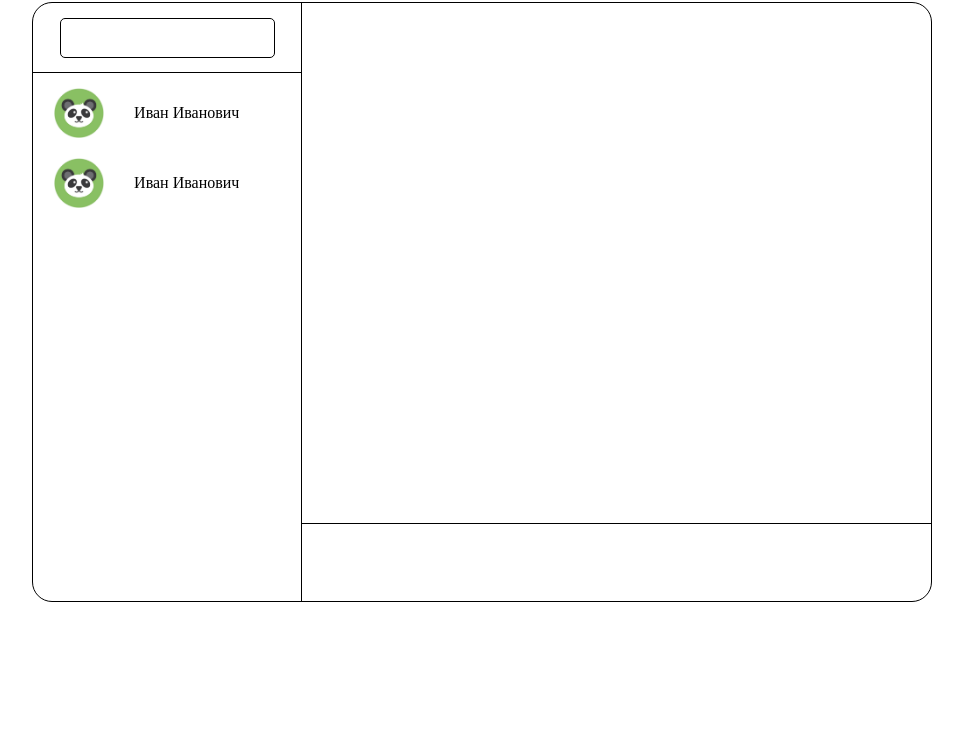
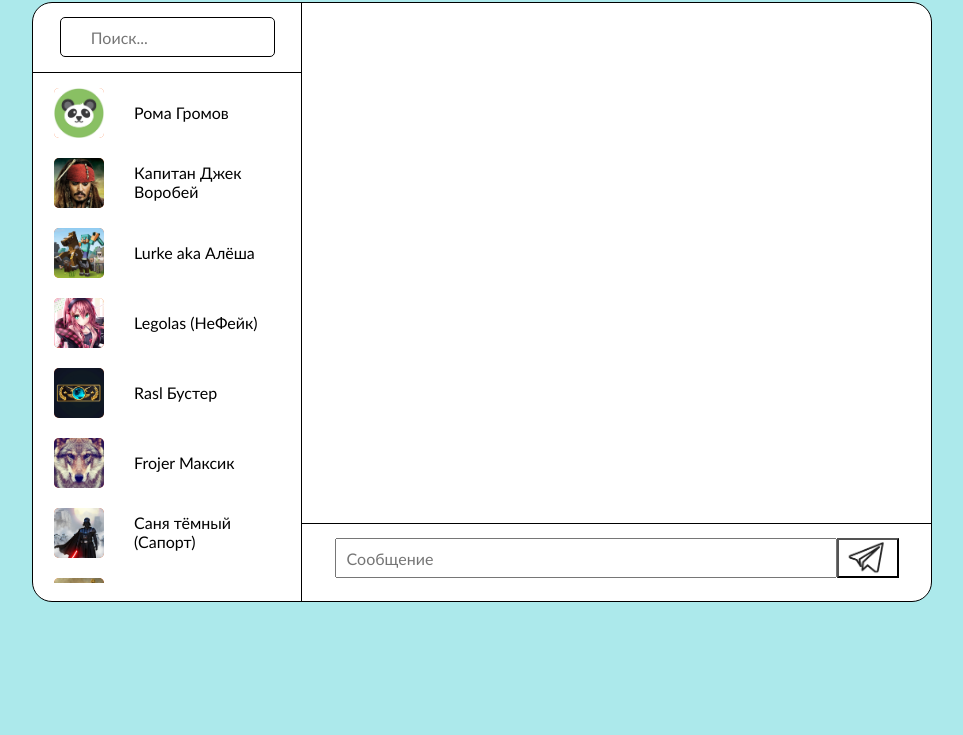
Before and after one commit to WheatleyCODE/WheatleyCHAT, a website: page src/views/pages/index.html in a window 1280 px wide. Shown: the part 65-800 px from the top of the page, without its empty margins (158-1121 px from the left). Drawn offline with nearby package versions, Linux system fonts and the light colour scheme; files that its build step writes are made by us from their sources; files whose address does not match are found by name.

Commit message:
Made left and right-bottom side

```diff
--- /dev/null
+++ b/src/assets/styles/_general.scss
@@ -0,0 +1,112 @@
+* {
+    box-sizing: border-box;
+    font-family: 'Gill Sans', 'Gill Sans MT', Calibri, 'Trebuchet MS', sans-serif;
+}
+body {
+    background-color: rgb(172, 233, 235);
+}
+.MainText {
+    text-align: center;
+    margin-top: 20px;
+    margin-bottom: 10px;
+}
+.Options {
+    display: flex;
+    justify-content: center;
+}
+.ChatBlock {
+    width: 900px;
+    height: 600px;
+    border-radius: 20px;
+    border:$border-style;
+    display: flex;
+    background-color: white;
+}
+.ChatBlock__SiteBar {
+    width: 30%;
+    height: 100%;
+    border-right:$border-style;
+}
+.ChatBlock__UserContent {
+    width: 70%;
+    height: 100%;
+}
+.ChatBlock__Search {
+    width: 100%;
+    height: 70px;
+    border-bottom:1px solid black;
+    display: flex;
+    align-items: center;
+    justify-content: center;
+}
+.ChatBlock__SearchFriend{
+    width: 80%;
+    height: 40px;
+    padding: 10px;
+    border-radius: 5px;
+    border:$border-style;
+    padding-left:30px;
+}
+.ChatBlock__SearchFriend:focus {
+    border: 1px solid rgb(82, 46, 245);
+}
+.ChatBlock__FriendsList {
+    width: 100%;
+    height: 510px;
+    display: flex;
+    flex-direction: column;
+    align-items: center;
+    overflow: auto;
+}
+.ChatBlock__Communication {
+    width: 100%;
+    height: 520px;
+}
+.ChatBlock__UserMessage {
+    width: 100%;
+    height: 70px;
+    border-top:$border-style;
+    display: flex;
+    align-items: center;
+    justify-content: center;
+}
+.FriendVisual {
+    min-height: 60px;
+    width:88%;
+    border-radius:7px;
+    margin-top: 10px;
+    padding: 5px;
+    display: flex;
+    align-items: center;
+}
+.FriendVisual:hover {
+    background-color: rgba(83, 46, 245, 0.445);
+    cursor: pointer;
+}
+.ChatBlock__FriendAvatar {
+    width: 50px;
+    height: 50px;
+    background-color: rgb(245, 109, 46);
+    border-radius: 5px;
+}
+.ChatBlock__FriendNameText {
+    margin-left: 30px;
+}
+.ChatBlock_FriendAvatarImg {
+    width: 50px;
+    height: 50px;
+    border-radius:5px;
+}
+.ChatBlock__UserMessageInput {
+    width: 80%;
+    height: 40px;
+    padding-left: 10px;
+}
+.ChatBlock__UserMessageButton {
+    height: 40px;
+    background-color: white;
+}
+.ChatBlock__UserMessageButtonImages {
+    width: auto;
+    height: 100%;
+}
--- /dev/null
+++ b/src/assets/styles/_normalize.scss
@@ -0,0 +1,349 @@
+/*! normalize.css v8.0.1 | MIT License | github.com/necolas/normalize.css */
+
+/* Document
+   ========================================================================== */
+
+/**
+ * 1. Correct the line height in all browsers.
+ * 2. Prevent adjustments of font size after orientation changes in iOS.
+ */
+
+ html {
+    line-height: 1.15; /* 1 */
+    -webkit-text-size-adjust: 100%; /* 2 */
+  }
+
+  /* Sections
+     ========================================================================== */
+
+  /**
+   * Remove the margin in all browsers.
+   */
+
+  body {
+    margin: 0;
+  }
+
+  /**
+   * Render the `main` element consistently in IE.
+   */
+
+  main {
+    display: block;
+  }
+
+  /**
+   * Correct the font size and margin on `h1` elements within `section` and
+   * `article` contexts in Chrome, Firefox, and Safari.
+   */
+
+  h1 {
+    font-size: 2em;
+    margin: 0.67em 0;
+  }
+
+  /* Grouping content
+     ========================================================================== */
+
+  /**
+   * 1. Add the correct box sizing in Firefox.
+   * 2. Show the overflow in Edge and IE.
+   */
+
+  hr {
+    box-sizing: content-box; /* 1 */
+    height: 0; /* 1 */
+    overflow: visible; /* 2 */
+  }
+
+  /**
+   * 1. Correct the inheritance and scaling of font size in all browsers.
+   * 2. Correct the odd `em` font sizing in all browsers.
+   */
+
+  pre {
+    font-family: monospace, monospace; /* 1 */
+    font-size: 1em; /* 2 */
+  }
+
+  /* Text-level semantics
+     ========================================================================== */
+
+  /**
+   * Remove the gray background on active links in IE 10.
+   */
+
+  a {
+    background-color: transparent;
+  }
+
+  /**
+   * 1. Remove the bottom border in Chrome 57-
+   * 2. Add the correct text decoration in Chrome, Edge, IE, Opera, and Safari.
+   */
+
+  abbr[title] {
+    border-bottom: none; /* 1 */
+    text-decoration: underline; /* 2 */
+    text-decoration: underline dotted; /* 2 */
+  }
+
+  /**
+   * Add the correct font weight in Chrome, Edge, and Safari.
+   */
+
+  b,
+  strong {
+    font-weight: bolder;
+  }
+
+  /**
+   * 1. Correct the inheritance and scaling of font size in all browsers.
+   * 2. Correct the odd `em` font sizing in all browsers.
+   */
+
+  code,
+  kbd,
+  samp {
+    font-family: monospace, monospace; /* 1 */
+    font-size: 1em; /* 2 */
+  }
+
+  /**
+   * Add the correct font size in all browsers.
+   */
+
+  small {
+    font-size: 80%;
+  }
+
+  /**
+   * Prevent `sub` and `sup` elements from affecting the line height in
+   * all browsers.
+   */
+
+  sub,
+  sup {
+    font-size: 75%;
+    line-height: 0;
+    position: relative;
+    vertical-align: baseline;
+  }
+
+  sub {
+    bottom: -0.25em;
+  }
+
+  sup {
+    top: -0.5em;
+  }
+
+  /* Embedded content
+     ========================================================================== */
+
+  /**
+   * Remove the border on images inside links in IE 10.
+   */
+
+  img {
+    border-style: none;
+  }
+
+  /* Forms
+     ========================================================================== */
+
+  /**
+   * 1. Change the font styles in all browsers.
+   * 2. Remove the margin in Firefox and Safari.
+   */
+
+  button,
+  input,
+  optgroup,
+  select,
+  textarea {
+    font-family: inherit; /* 1 */
+    font-size: 100%; /* 1 */
+    line-height: 1.15; /* 1 */
+    margin: 0; /* 2 */
+  }
+
+  /**
+   * Show the overflow in IE.
+   * 1. Show the overflow in Edge.
+   */
+
+  button,
+  input { /* 1 */
+    overflow: visible;
+  }
+
+  /**
+   * Remove the inheritance of text transform in Edge, Firefox, and IE.
+   * 1. Remove the inheritance of text transform in Firefox.
+   */
+
+  button,
+  select { /* 1 */
+    text-transform: none;
+  }
+
+  /**
+   * Correct the inability to style clickable types in iOS and Safari.
+   */
+
+  button,
+  [type="button"],
+  [type="reset"],
+  [type="submit"] {
+    -webkit-appearance: button;
+  }
+
+  /**
+   * Remove the inner border and padding in Firefox.
+   */
+
+  button::-moz-focus-inner,
+  [type="button"]::-moz-focus-inner,
+  [type="reset"]::-moz-focus-inner,
+  [type="submit"]::-moz-focus-inner {
+    border-style: none;
+    padding: 0;
+  }
+
+  /**
+   * Restore the focus styles unset by the previous rule.
+   */
+
+  button:-moz-focusring,
+  [type="button"]:-moz-focusring,
+  [type="reset"]:-moz-focusring,
+  [type="submit"]:-moz-focusring {
+    outline: 1px dotted ButtonText;
+  }
+
+  /**
+   * Correct the padding in Firefox.
+   */
+
+  fieldset {
+    padding: 0.35em 0.75em 0.625em;
+  }
+
+  /**
+   * 1. Correct the text wrapping in Edge and IE.
+   * 2. Correct the color inheritance from `fieldset` elements in IE.
+   * 3. Remove the padding so developers are not caught out when they zero out
+   *    `fieldset` elements in all browsers.
+   */
+
+  legend {
+    box-sizing: border-box; /* 1 */
+    color: inherit; /* 2 */
+    display: table; /* 1 */
+    max-width: 100%; /* 1 */
+    padding: 0; /* 3 */
+    white-space: normal; /* 1 */
+  }
+
+  /**
+   * Add the correct vertical alignment in Chrome, Firefox, and Opera.
+   */
+
+  progress {
+    vertical-align: baseline;
+  }
+
+  /**
+   * Remove the default vertical scrollbar in IE 10+.
+   */
+
+  textarea {
+    overflow: auto;
+  }
+
+  /**
+   * 1. Add the correct box sizing in IE 10.
+   * 2. Remove the padding in IE 10.
+   */
+
+  [type="checkbox"],
+  [type="radio"] {
+    box-sizing: border-box; /* 1 */
+    padding: 0; /* 2 */
+  }
+
+  /**
+   * Correct the cursor style of increment and decrement buttons in Chrome.
+   */
+
+  [type="number"]::-webkit-inner-spin-button,
+  [type="number"]::-webkit-outer-spin-button {
+    height: auto;
+  }
+
+  /**
+   * 1. Correct the odd appearance in Chrome and Safari.
+   * 2. Correct the outline style in Safari.
+   */
+
+  [type="search"] {
+    -webkit-appearance: textfield; /* 1 */
+    outline-offset: -2px; /* 2 */
+  }
+
+  /**
+   * Remove the inner padding in Chrome and Safari on macOS.
+   */
+
+  [type="search"]::-webkit-search-decoration {
+    -webkit-appearance: none;
+  }
+
+  /**
+   * 1. Correct the inability to style clickable types in iOS and Safari.
+   * 2. Change font properties to `inherit` in Safari.
+   */
+
+  ::-webkit-file-upload-button {
+    -webkit-appearance: button; /* 1 */
+    font: inherit; /* 2 */
+  }
+
+  /* Interactive
+     ========================================================================== */
+
+  /*
+   * Add the correct display in Edge, IE 10+, and Firefox.
+   */
+
+  details {
+    display: block;
+  }
+
+  /*
+   * Add the correct display in all browsers.
+   */
+
+  summary {
+    display: list-item;
+  }
+
+  /* Misc
+     ========================================================================== */
+
+  /**
+   * Add the correct display in IE 10+.
+   */
+
+  template {
+    display: none;
+  }
+
+  /**
+   * Add the correct display in IE 10.
+   */
+
+  [hidden] {
+    display: none;
+  }
--- /dev/null
+++ b/src/assets/styles/_variables.scss
@@ -0,0 +1 @@
+$border-style: 1px solid black;
--- a/src/assets/styles/index.scss
+++ b/src/assets/styles/index.scss
@@ -1,93 +1,3 @@
-* {
-    margin: 0;
-    padding: 0;
-    box-sizing: border-box;
-}
-input {outline:none;}
-.MainText {
-    text-align: center;
-    margin-top: 20px;
-    margin-bottom: 10px;
-}
-.Options {
-    display: flex;
-    justify-content: center;
-}
-.ChatBlock {
-    width: 900px;
-    height: 600px;
-    border-radius: 20px;
-    border: 1px solid black;
-    display: flex;
-}
-.ChatBlock__SiteBar {
-    width: 30%;
-    height: 100%;
-    border-right: 1px solid black;
-}
-.ChatBlock__UserContent {
-    width: 70%;
-    height: 100%;
-}
-.ChatBlock__Search {
-    width: 100%;
-    height: 70px;
-    border-bottom:1px solid black;
-    display: flex;
-    align-items: center;
-    justify-content: center;
-}
-.ChatBlock__SearchFriend{
-    width: 80%;
-    height: 40px;
-    padding: 10px;
-    border-radius: 5px;
-    border: 1px solid black;
-}
-.ChatBlock__SearchFriend:focus {
-    border: 1px solid rgb(82, 46, 245);
-}
-.ChatBlock__FriendsList {
-    width: 100%;
-    height: 510px;
-    display: flex;
-    flex-direction: column;
-    align-items: center;
-    overflow: auto;
-}
-.ChatBlock__Communication {
-    width: 100%;
-    height: 520px;
-}
-.ChatBlock__UserMessage {
-    width: 100%;
-    height: 70px;
-    border-top:1px solid black;
-}
-.FriendVisual {
-    min-height: 60px;
-    width:88%;
-    border-radius:7px;
-    margin-top: 10px;
-    padding: 5px;
-    display: flex;
-    align-items: center;
-}
-.FriendVisual:hover {
-    background-color: rgba(83, 46, 245, 0.445);
-    cursor: pointer;
-}
-.ChatBlock__FriendAvatar {
-    width: 50px;
-    height: 50px;
-    background-color: rgb(245, 109, 46);
-    border-radius: 5px;
-}
-.ChatBlock__FriendNameText {
-    text-align: center;
-    margin-left: 30px;
-}
-.ChatBlock_FriendAvatarImg {
-    width: 100%;
-    height: 100%;
-}
+@import "normalize";
+@import "variables";
+@import "general";
--- a/src/views/pages/index.html
+++ b/src/views/pages/index.html
@@ -5,7 +5,7 @@
         <meta name="viewport" content="width=device-width, initial-scale=1.0">
         <meta http-equiv="X-UA-Compatible" content="ie=edge">
         <link rel="stylesheet" type="text/css" href="css/index.css" >
-        <title>Document</title>
+        <title>Online Chat</title>
 </head>
 <body>
     <h1 class="MainText">Online Chat</h1>
@@ -13,7 +13,7 @@
         <main class="ChatBlock">
             <div class="ChatBlock__SiteBar">
                 <div class="ChatBlock__Search">
-                    <input class="ChatBlock__SearchFriend" type="text">
+                    <input placeholder="Поиск..." class="ChatBlock__SearchFriend" type="text">
                 </div>
                 <div class="ChatBlock__FriendsList">
                     <div class="ChatBlock__Friend1 FriendVisual">
@@ -21,31 +21,106 @@
                            <img class="ChatBlock_FriendAvatarImg" src="images/UserAvatar.jpg" alt="">
                         </div>
                         <div class="ChatBlock__FriendName">
-                            <p class="ChatBlock__FriendNameText">Иван Иванович</p>
+                            <p class="ChatBlock__FriendNameText">Рома Громов</p>
                         </div>
                     </div>
+
                     <div class="ChatBlock__Friend2 FriendVisual">
                         <div class="ChatBlock__FriendAvatar">
-                            <img class="ChatBlock_FriendAvatarImg" src="images/UserAvatar.jpg" alt="">
+                            <img class="ChatBlock_FriendAvatarImg" src="images/UserAvatar1.jpg" alt="">
                          </div>
                         <div class="ChatBlock__FriendName">
-                            <p class="ChatBlock__FriendNameText">Иван Иванович</p>
+                            <p class="ChatBlock__FriendNameText">Капитан Джек Воробей</p>
                         </div>
                     </div>
-                    <div class="ChatBlock__Friend3 FriendVisual"></div>
-                    <div class="ChatBlock__Friend4 FriendVisual"></div>
-                    <div class="ChatBlock__Friend5 FriendVisual"></div>
-                    <div class="ChatBlock__Friend6 FriendVisual"></div>
-                    <div class="ChatBlock__Friend7 FriendVisual"></div>
-                    <div class="ChatBlock__Friend8 FriendVisual"></div>
-                    <div class="ChatBlock__Friend9 FriendVisual"></div>
-                    <div class="ChatBlock__Friend10 FriendVisual"></div>
-                    <div class="ChatBlock__Friend11 FriendVisual"></div>
+
+                    <div class="ChatBlock__Friend3 FriendVisual">
+                        <div class="ChatBlock__FriendAvatar">
+                            <img class="ChatBlock_FriendAvatarImg" src="images/UserAvatar5.png" alt="">
+                         </div>
+                        <div class="ChatBlock__FriendName">
+                            <p class="ChatBlock__FriendNameText">Lurke aka Алёша</p>
+                        </div>
+                    </div>
+
+                    <div class="ChatBlock__Friend4 FriendVisual">
+                        <div class="ChatBlock__FriendAvatar">
+                            <img class="ChatBlock_FriendAvatarImg" src="images/UserAvatar4.png" alt="">
+                        </div>
+                        <div class="ChatBlock__FriendName">
+                            <p class="ChatBlock__FriendNameText">Legolas (НеФейк)</p>
+                        </div>
+                    </div>
+                    <div class="ChatBlock__Friend5 FriendVisual">
+                        <div class="ChatBlock__FriendAvatar">
+                                <img class="ChatBlock_FriendAvatarImg" src="images/UserAvatar2.jpg" alt="">
+                        </div>
+                        <div class="ChatBlock__FriendName">
+                            <p class="ChatBlock__FriendNameText">Rasl Бустер</p>
+                        </div>
+                    </div>
+
+                    <div class="ChatBlock__Friend6 FriendVisual">
+                        <div class="ChatBlock__FriendAvatar">
+                                <img class="ChatBlock_FriendAvatarImg" src="images/UserAvatar3.jpg" alt="">
+                        </div>
+                        <div class="ChatBlock__FriendName">
+                            <p class="ChatBlock__FriendNameText">Frojer Максик</p>
+                        </div>
+                    </div>
+
+                    <div class="ChatBlock__Friend7 FriendVisual">
+                        <div class="ChatBlock__FriendAvatar">
+                                <img class="ChatBlock_FriendAvatarImg" src="images/UserAvatar8.jpg" alt="">
+                        </div>
+                        <div class="ChatBlock__FriendName">
+                            <p class="ChatBlock__FriendNameText">Саня тёмный (Сапорт)</p>
+                        </div>
+                    </div>
+
+                    <div class="ChatBlock__Friend8 FriendVisual">
+                        <div class="ChatBlock__FriendAvatar">
+                            <img class="ChatBlock_FriendAvatarImg" src="images/UserAvatar6.png" alt="">
+                        </div>
+                        <div class="ChatBlock__FriendName">
+                            <p class="ChatBlock__FriendNameText">Сеня свет паладинов</p>
+                        </div>
+                    </div>
+
+                    <div class="ChatBlock__Friend9 FriendVisual">
+                        <div class="ChatBlock__FriendAvatar">
+                            <img class="ChatBlock_FriendAvatarImg" src="images/UserAvatar9.jpg" alt="">
+                        </div>
+                        <div class="ChatBlock__FriendName">
+                            <p class="ChatBlock__FriendNameText">Dndd познай силу WEB`а</p>
+                        </div>
+                    </div>
+
+                    <div class="ChatBlock__Friend10 FriendVisual">
+                        <div class="ChatBlock__FriendAvatar">
+                            <img class="ChatBlock_FriendAvatarImg" src="images/UserAvatar10.jpg" alt="">
+                        </div>
+                        <div class="ChatBlock__FriendName">
+                            <p class="ChatBlock__FriendNameText">Green Apple</p>
+                        </div>
+                    </div>
+
+                    <div class="ChatBlock__Friend11 FriendVisual">
+                        <div class="ChatBlock__FriendAvatar">
+                            <img class="ChatBlock_FriendAvatarImg" src="images/UserAvatar7.jpg" alt="">
+                        </div>
+                        <div class="ChatBlock__FriendName">
+                            <p class="ChatBlock__FriendNameText">Ира FOX FIRE</p>
+                        </div>
+                    </div>
                 </div>
             </div>
             <div class="ChatBlock__UserContent">
                 <div class="ChatBlock__Communication"></div>
-                <div class="ChatBlock__UserMessage"></div>
+                <div class="ChatBlock__UserMessage">
+                    <input placeholder="Сообщение" class="ChatBlock__UserMessageInput" type="text">
+                    <button class="ChatBlock__UserMessageButton"><img class="ChatBlock__UserMessageButtonImages" src="images/gogo.png" alt=""></button>
+                </div>
             </div>
         </main>
     </div>
```
Also changed, not shown: src/assets/images/UserAvatar1.jpg (added), src/assets/images/UserAvatar10.jpg (added), src/assets/images/UserAvatar2.jpg (added), src/assets/images/UserAvatar3.jpg (added), src/assets/images/UserAvatar4.png (added), src/assets/images/UserAvatar5.png (added), src/assets/images/UserAvatar6.png (added), src/assets/images/UserAvatar7.jpg (added), src/assets/images/UserAvatar8.jpg (added), src/assets/images/UserAvatar9.jpg (added), src/assets/images/gogo.png (added), src/assets/images/src.png (added).
